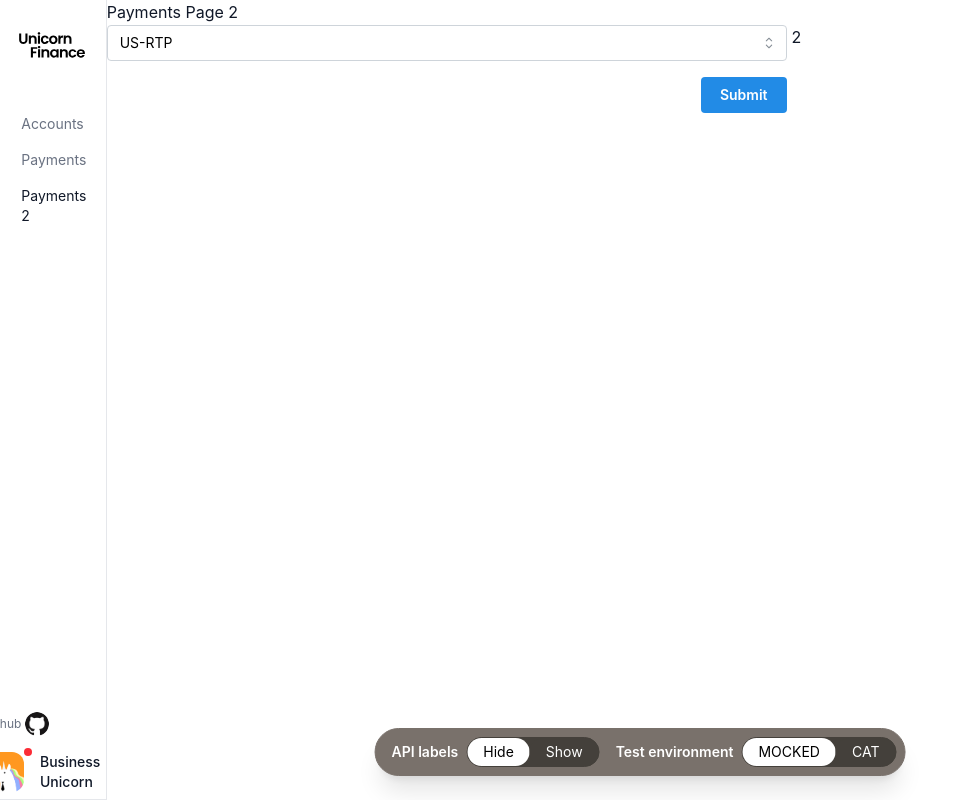
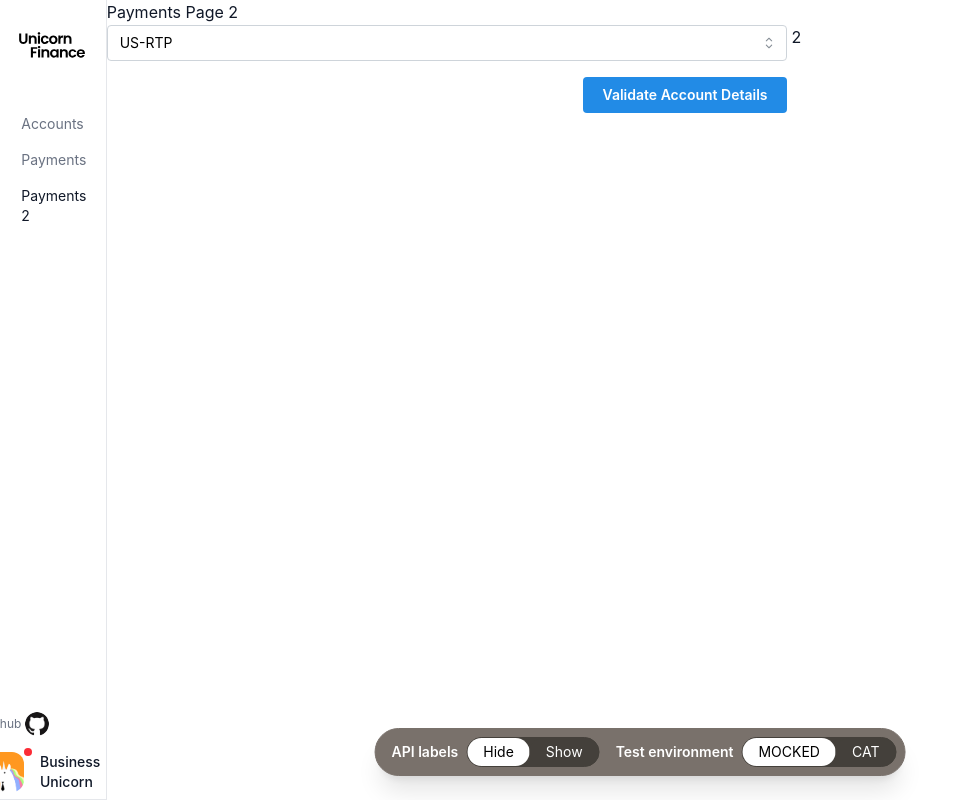
Before and after one commit to jpmorgan-payments/unicorn-finance, a React (Vite) app in the folder app/client/: page /payments2 in a window 1280 px wide. Shown: the whole page, without its empty margins (0-969 px from the left). Built offline with nearby package versions, Linux system fonts and the light colour scheme.

Commit message:
Renaming to include avs

```diff
--- a/app/client/src/features/initPayment/initPaymentForm.tsx
+++ b/app/client/src/features/submitAndVerifyPayments/paymentForm.tsx
@@ -11,17 +11,20 @@ interface InitPaymentFormProps {
   supportedPaymentMethods: string[];
 }
 
-async function initPayment(url: string, { arg }: { arg: string }) {
+async function validateAccountDetails(url: string, { arg }: { arg: string }) {
   await fetch(url, {
     method: "POST",
     body: arg,
   });
 }
 
-const InitPaymentForm: React.FC<InitPaymentFormProps> = ({
+const PaymentForm: React.FC<InitPaymentFormProps> = ({
   supportedPaymentMethods,
 }) => {
-  const { trigger } = useSWRMutation("/api/payment/v2/payments", initPayment);
+  const { trigger, data, error } = useSWRMutation(
+    "/api/tsapi/v2/validation/accounts",
+    validateAccountDetails,
+  );
 
   const combobox = useCombobox({
     onDropdownClose: () => combobox.resetSelectedOption(),
@@ -48,10 +51,10 @@ const InitPaymentForm: React.FC<InitPaymentFormProps> = ({
       />
 
       <Group justify="flex-end" mt="md">
-        <Button type="submit">Submit</Button>
+        <Button type="submit">Validate Account Details</Button>
       </Group>
     </form>
   );
 };
 
-export default InitPaymentForm;
+export default PaymentForm;
--- a/app/client/src/pages/PaymentsPage2.tsx
+++ b/app/client/src/pages/PaymentsPage2.tsx
@@ -1,5 +1,5 @@
-import React, { useState } from "react";
-import InitPaymentForm from "../features/initPayment/initPaymentForm";
+import React from "react";
+import PaymentForm from "../features/submitAndVerifyPayments/paymentForm";
 import { Grid } from "@mantine/core";
 
 const SUPPORTED_PAYMENT_METHODS = ["US-RTP", "SEPA"];
@@ -19,9 +19,7 @@ const PaymentsPage2: React.FC = () => {
       <h1>Payments Page 2</h1>
       <Grid grow gutter={5}>
         <Grid.Col span={2}>
-          <InitPaymentForm
-            supportedPaymentMethods={SUPPORTED_PAYMENT_METHODS}
-          />
+          <PaymentForm supportedPaymentMethods={SUPPORTED_PAYMENT_METHODS} />
         </Grid.Col>
         <Grid.Col span="auto">2</Grid.Col>
       </Grid>
```
Also changed, not shown: app/client/src/features/submitAndVerifyPayments/formElements/unicornDropdown.tsx (renamed from app/client/src/features/initPayment/formElements/unicornDropdown.tsx).
